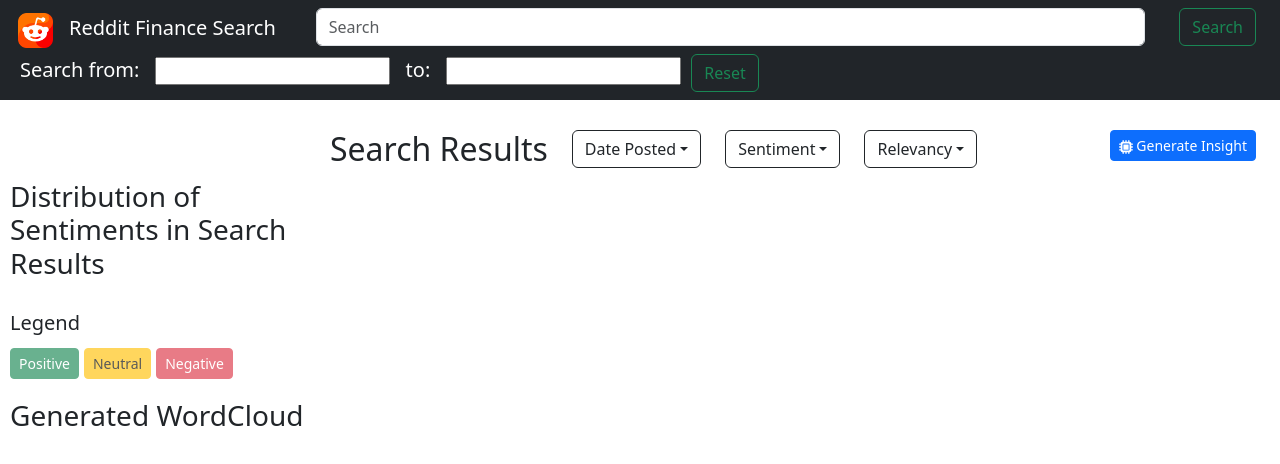
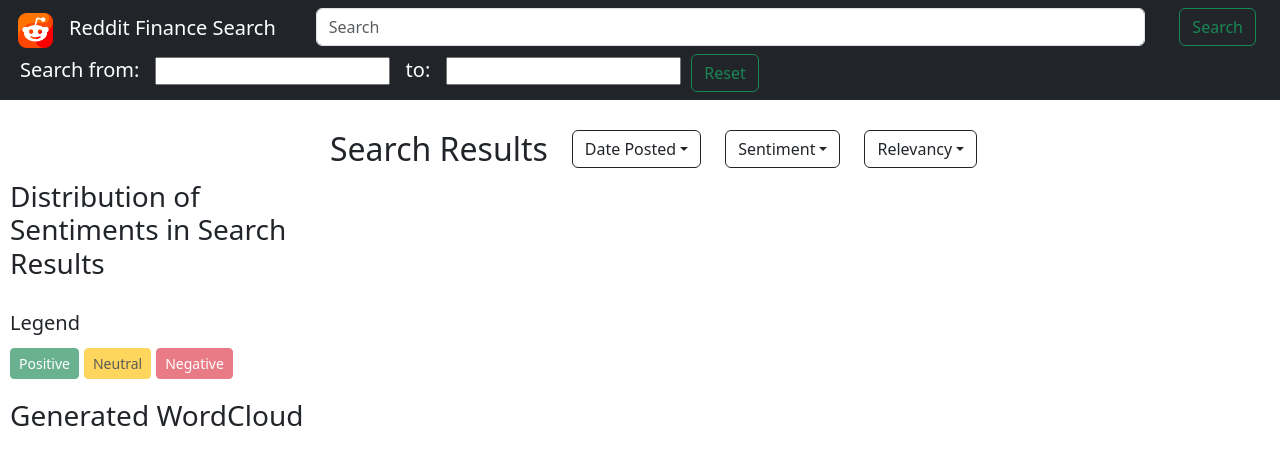
Before and after one commit to IngaleOmkar/Information-Retrieval, a React (Create React App) app in the folder ir-app/: page / in a window 1280 px wide. Shown: the top 464 px of the page. Built offline with nearby package versions, Linux system fonts and the light colour scheme.

Commit message:
Removing insights option

```diff
--- a/ir-app/src/pages/HomePage.js
+++ b/ir-app/src/pages/HomePage.js
@@ -307,9 +307,9 @@ export default function HomePage() {
                   {wordCloud && <h6><b><i>Showing results {((page - 1) * postsPerPage) + 1} to {(page * postsPerPage > documents.length) ? documents.length : (page * postsPerPage)} of {documents.length}. Query Executed in {queryTime} ms.</i></b></h6>}
                 </div>
                 <div className='col-auto'>
-                  <Button variant="primary" size="sm">
+                  {/* <Button variant="primary" size="sm">
                     <FaMicrochip /> Generate Insight
-                  </Button>
+                  </Button> */}
                 </div>
               </div>
               <Posts documents={documentsForCurrentPage} handleVote={handleVote} />
```
